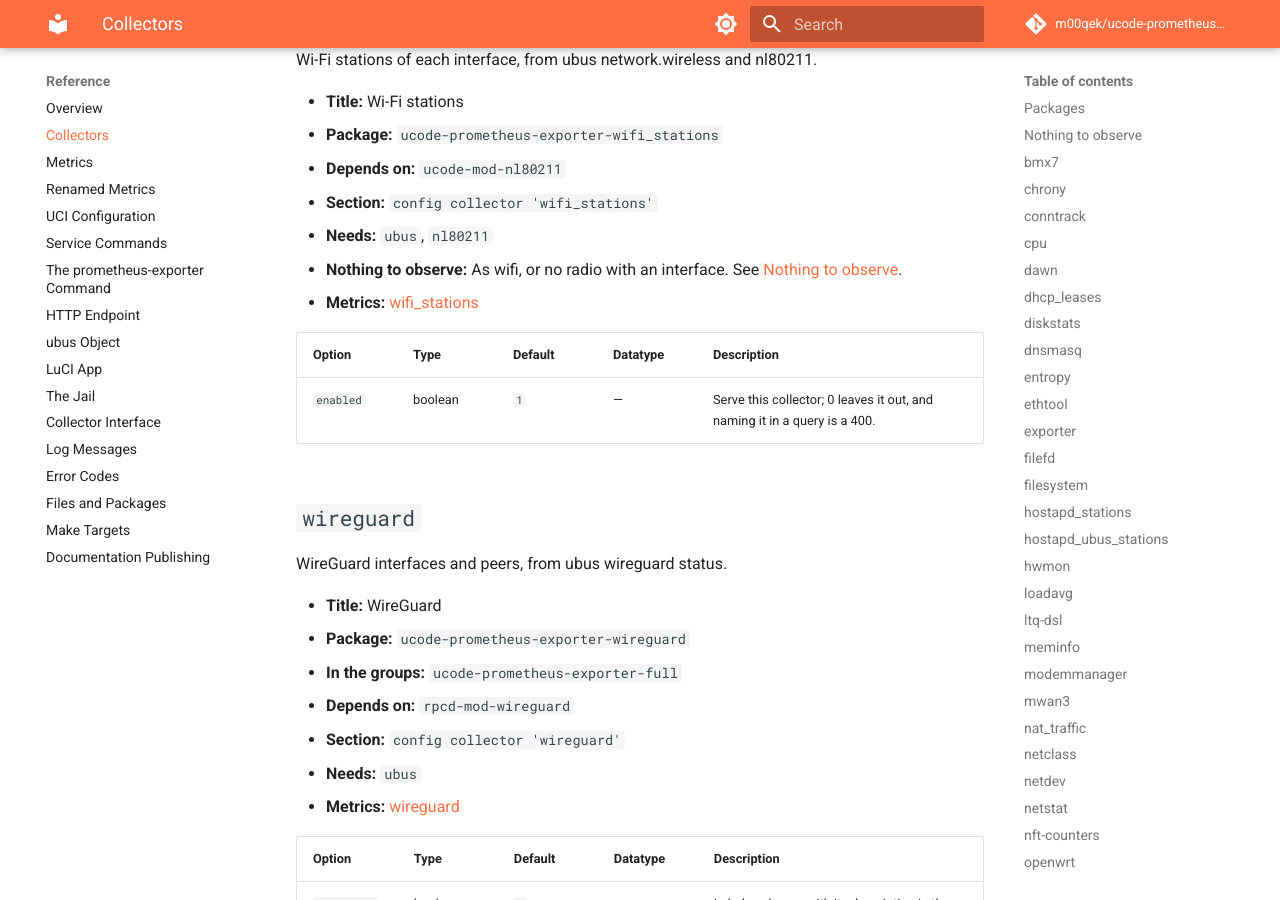
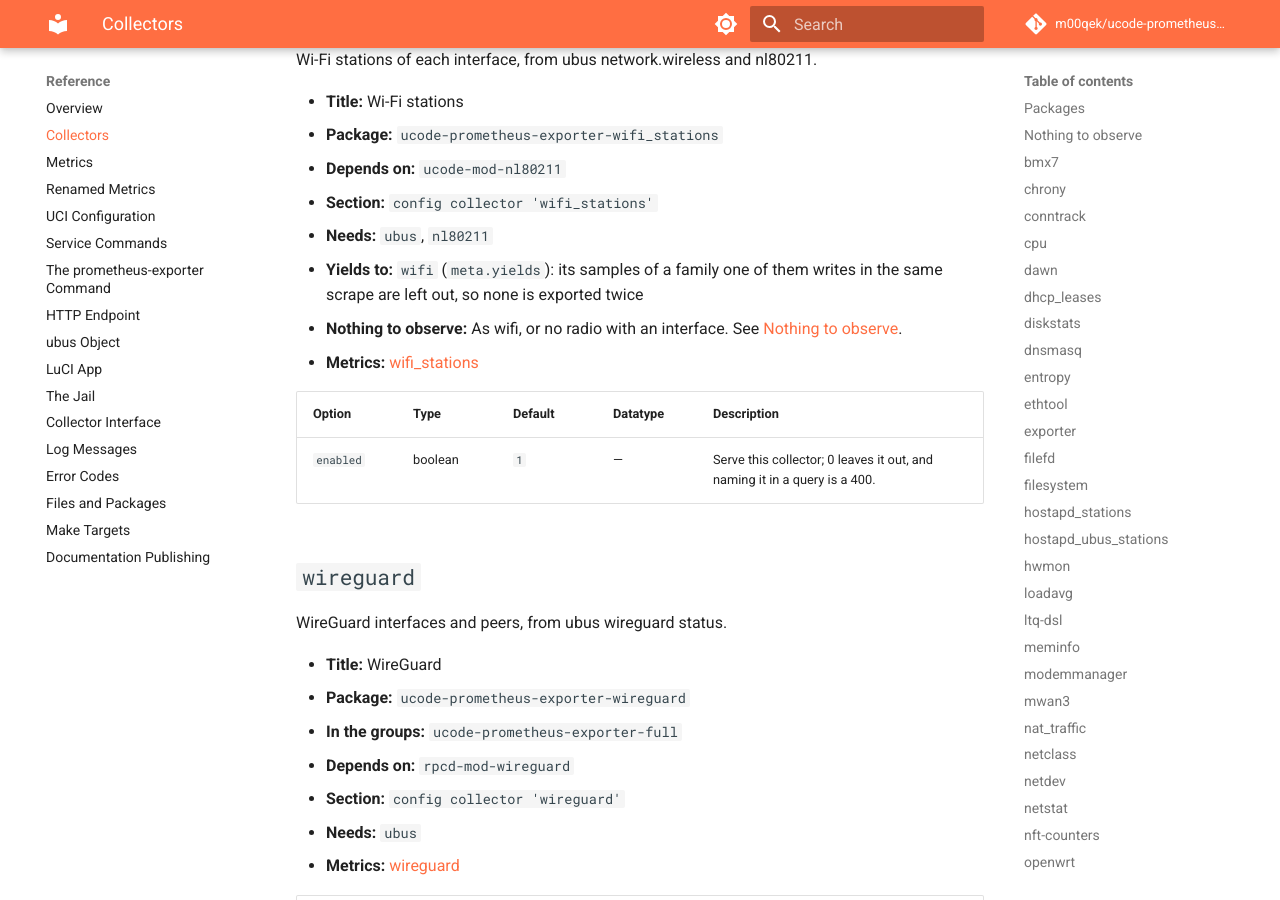
Before and after one commit to m00qek/ucode-prometheus-exporter, an MkDocs documentation site: the page built from docs/reference/collectors.md, in a window 1280 px wide and 900 px high, scrolled down 30438 px. Built offline with MkDocs 1.6.1 and Material for MkDocs 9.7.7, drawn with Linux system fonts in a browser that asks for light colours; comment, search, counter and statistics services are not loaded.

Commit message:
Let wifi_stations yield its station families to wifi, rather than fail
With wifi's stations on, wifi_stations wrote the same node_wifi_station_*
families, and failed every scrape with FAMILY_CONFLICT beside it,
tripping its breaker for good: a collector of ours failing for being
installed with another of ours.

A collector may now declare that it yields to others (meta.yields, their
names): its samples of a family one of them writes in the same scrape
are left out, and it does not fail; it comes after every collector that
does not yield. wifi_stations yields to wifi: each station is exported
once, by wifi, with its radio label; where wifi does not write them (its
stations off, or wifi not installed, failing or quarantined),
wifi_stations does. An undeclared clash is still a FAMILY_CONFLICT.

Giving wifi_stations families of its own was the other way, but it is
the Lua exporter's collector under node_exporter's names: renaming them
would take away what it is kept for.

```diff
--- a/docs/reference/collectors.md
+++ b/docs/reference/collectors.md
@@ -806,6 +806,7 @@ Wi-Fi stations of each interface, from ubus network.wireless and nl80211.
 - **Depends on:** `ucode-mod-nl80211`
 - **Section:** `config collector 'wifi_stations'`
 - **Needs:** `ubus`, `nl80211`
+- **Yields to:** `wifi` (`meta.yields`): its samples of a family one of them writes in the same scrape are left out, so none is exported twice
 - **Nothing to observe:** As wifi, or no radio with an interface. See [Nothing to observe](#nothing-to-observe).
 - **Metrics:** [wifi\_stations](metrics.md#wifi_stations)
 
```
Also changed, not shown: 8 other files.
